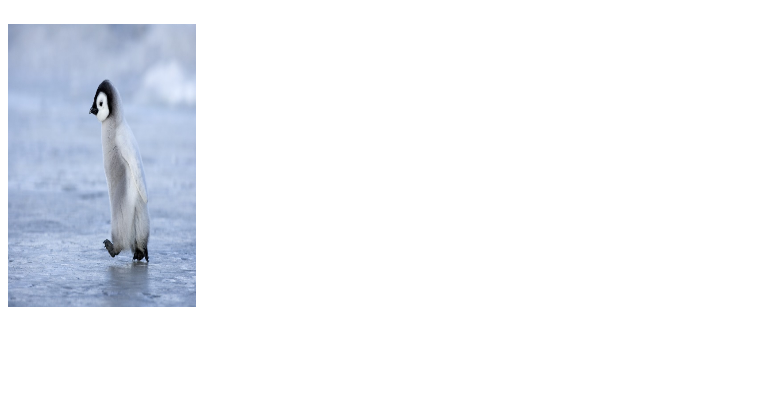
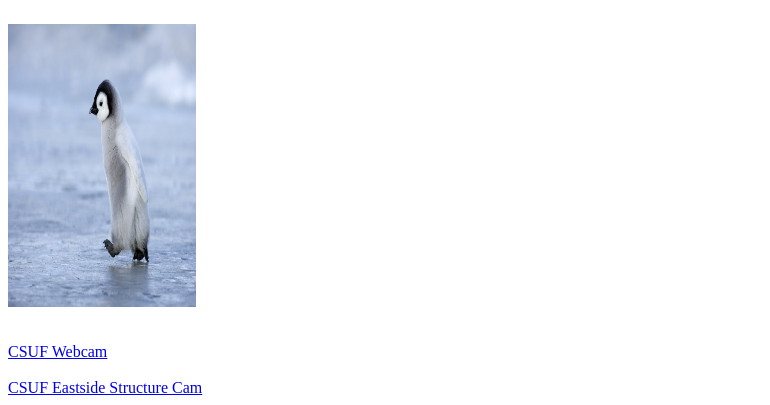
Before and after one commit to nicholascsuf/349exercise1, a plain HTML site: page index.html in a window 1280 px wide. Shown: the part 420-825 px from the top of the page, without its empty margins (0-770 px from the left). Before the commit the page ends 800 px from the top, so only its background shows below. Drawn offline with Linux system fonts and the light colour scheme.

Commit message:
Update index.html

```diff
--- a/index.html
+++ b/index.html
@@ -32,6 +32,16 @@ best practices (Strong and Emphasized)</em></strong>.
 <img src="penguin.jpg" width="188" height="283" alt="This is a penguin!">
 
 
+<br>
+<br>
+<br>
+
+<! Hyperlinks >
+
+<a href="http://www.fullerton.edu/campuscams/">CSUF Webcam</a>
+<br>
+<br>
+<a href="http://www.fullerton.edu/campuscams/EastParking2.php">CSUF Eastside Structure Cam</a>
 
 </body>
 </html>
```
